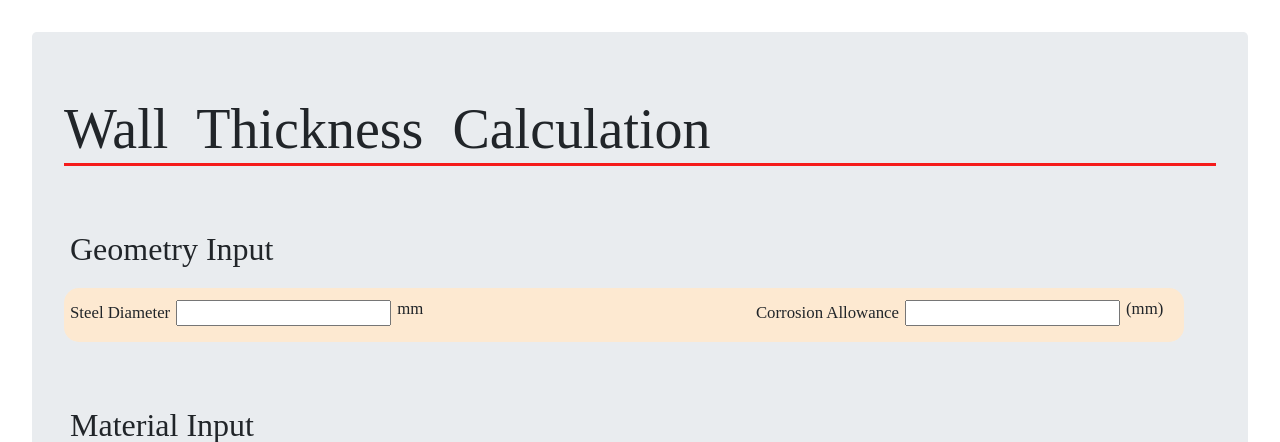
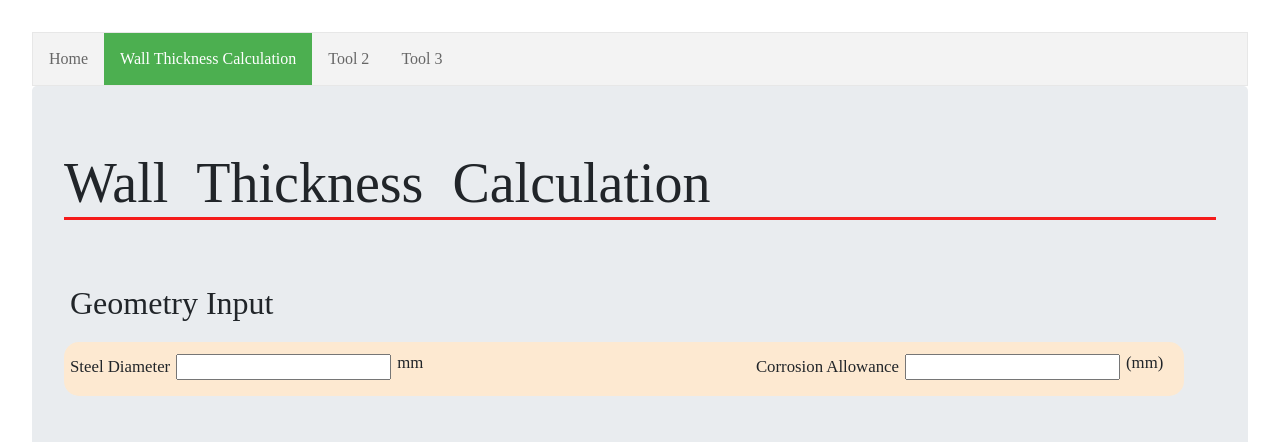
Before and after one commit to luyuqing/ocean_to_cloud, a Flask app: page /wtcal in a window 1280 px wide. Shown: the top 442 px of the page. Run offline with Flask 2, Linux system fonts and the light colour scheme; some libraries are stand-ins or nearby versions.

Commit message:
add navbar

```diff
--- a/static/style.css
+++ b/static/style.css
@@ -37,3 +37,33 @@ h4              { margin-top: 1.5em;}
 
 .result         { margin-left: 6px;
                   line-height: 1.5; }
+
+ul {
+    list-style-type: none;
+    margin: 0;
+    padding: 0;
+    overflow: hidden;
+    border: 1px solid #e7e7e7;
+    background-color: #f3f3f3;
+}
+
+li {
+    float: left;
+}
+
+li a {
+    display: block;
+    color: #666;
+    text-align: center;
+    padding: 14px 16px;
+    text-decoration: none;
+}
+
+li a:hover:not(.active) {
+    background-color: #ddd;
+}
+
+li a.active {
+    color: white;
+    background-color: #4CAF50;
+}
--- a/templates/home.html
+++ b/templates/home.html
@@ -48,7 +48,7 @@
     <body>
         <div class=container>
             <h1>Pipeline Design Tools</h1>
-            <button class="button1"><a href="wtcal">Wall Thinkness Calculation</a></button>
+            <button class="button1"><a href="/wtcal">Wall Thinkness Calculation</a></button>
             <br></br>
             <button class="button2"><a href=#>Tool 2</a></button>
             <br></br>
--- a/templates/view.html
+++ b/templates/view.html
@@ -8,6 +8,12 @@
         <script src="{{ url_for('static', filename='form.js') }}"></script>
     </head>
     <body>
+        <ul>
+            <li><a href="/">Home</a></li>
+            <li><a class="active" href="/wtcal">Wall Thickness Calculation</a></li>
+            <li><a href="#tool2">Tool 2</a></li>
+            <li><a href="#tool3">Tool 3</a></li>
+        </ul>
         <div class=Jumbotron>
         <h1>Wall Thickness Calculation</h1>
         <form method=post action="">
```
